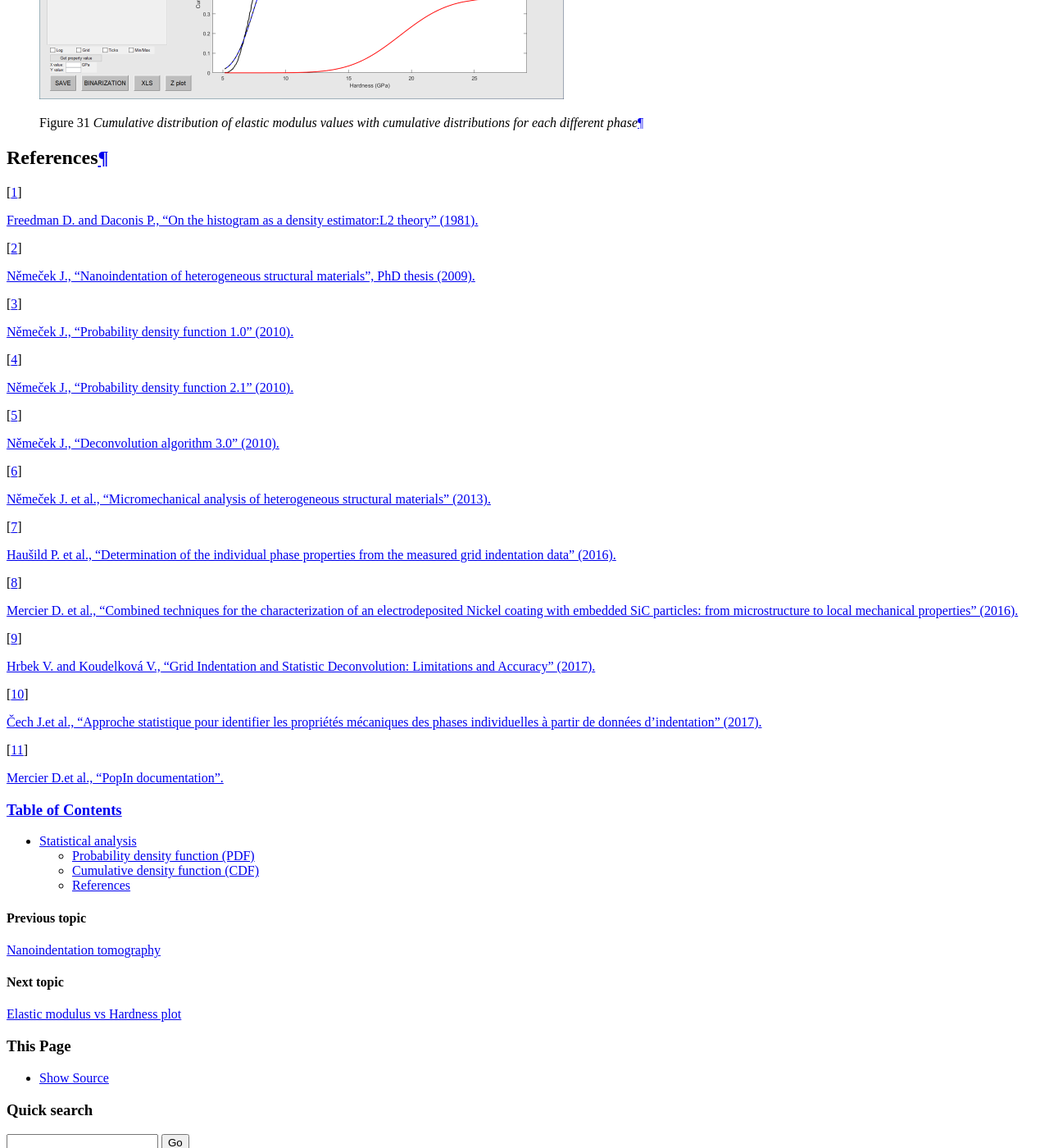
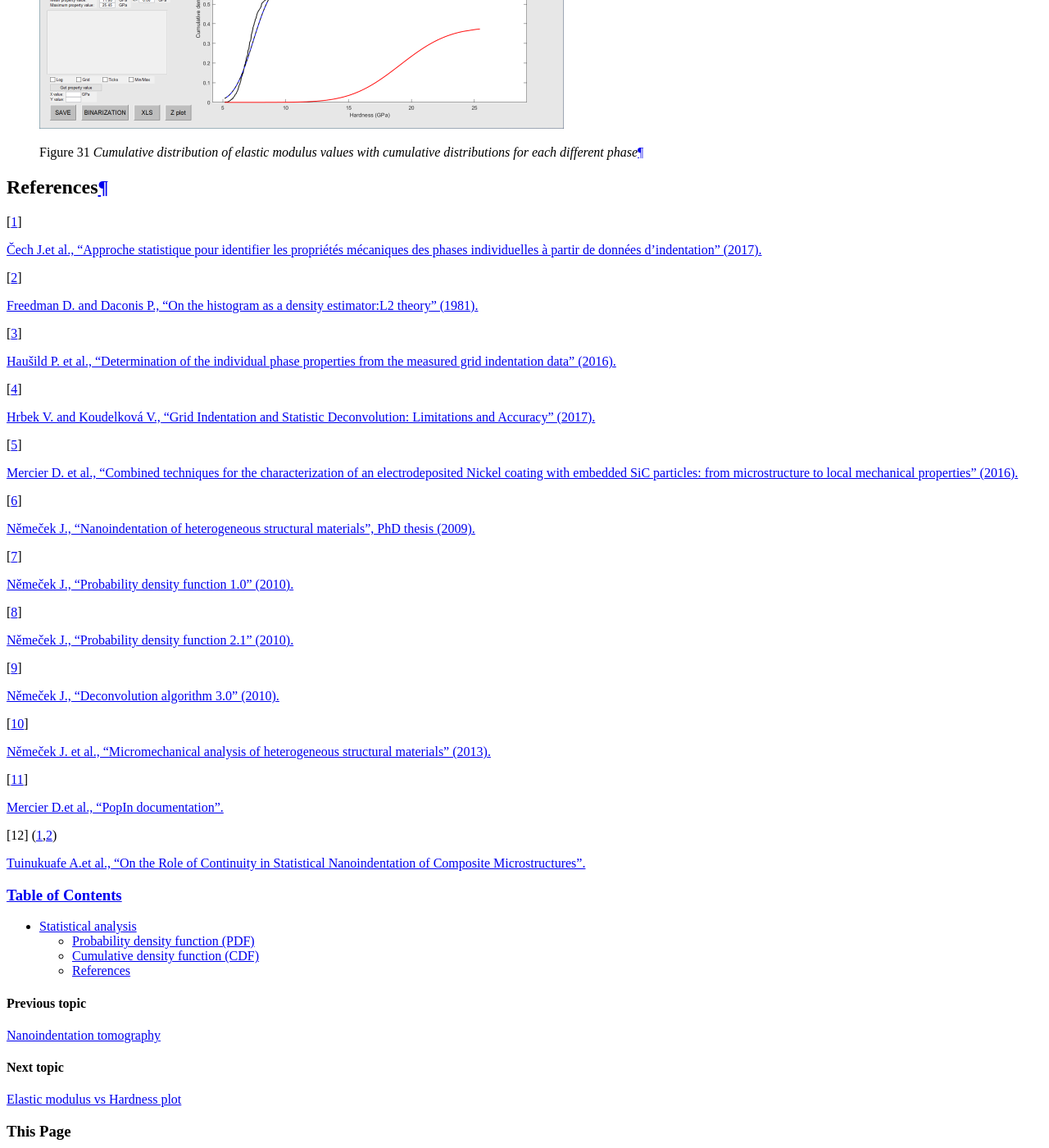
Before and after one commit to DavidMercier/TriDiMap, a Sphinx documentation site: the page built from doc/pdf_cdf.rst, in a window 1280 px wide and 1400 px high, scrolled down 5959 px. Shown: the whole window at 82% size. Built offline with Sphinx 7.4.7, drawn with Linux system fonts in a browser that asks for light colours; comment, search, counter and statistics services are not loaded; some of the changed text lies outside the part shown.

Commit message:
Update pdf_cdf.rst

```diff
--- a/doc/pdf_cdf.rst
+++ b/doc/pdf_cdf.rst
@@ -3,8 +3,8 @@
 
 .. include:: includes.rst
 
-For statistical analysis of the mechanical property values distribution, it is possible
-to use histograms or to use a cumulative distribution.
+For statistical nanoindentation (SNI) results [#Tuinukuafe_2022]_ or for statistical analysis of the mechanical property values distribution, it is possible
+to use histograms or to use a cumulative distribution. According to Tuinukuafe et al., SNI may be ineffective for measuring the mechanical properties of individual phases in a microstructure if they are not prolific enough to exhibit a continuous indent response [#Tuinukuafe_2022]_.
 
 Probability density function (PDF)
 ############################################
@@ -133,14 +133,15 @@
 References
 ############################################
 
+.. [#Cech_2017] `Čech J.et al., "Approche statistique pour identifier les propriétés mécaniques des phases individuelles à partir de données d’indentation" (2017). <https://doi.org/10.1051/mattech/2016041>`_
 .. [#FreedmanDaconis_1981] `Freedman D. and Daconis P., "On the histogram as a density estimator:L2 theory" (1981). <https://doi.org/10.1007/BF01025868>`_
+.. [#Hausild_2016] `Haušild P. et al., "Determination of the individual phase properties from the measured grid indentation data" (2016). <https://doi.org/10.1557/jmr.2016.375>`_
+.. [#Hrbek_2017] `Hrbek V. and Koudelková V., "Grid Indentation and Statistic Deconvolution: Limitations and Accuracy" (2017). <https://dx.doi.org/10.4028/www.scientific.net/KEM.731.15>`_
+.. [#Mercier_2016] `Mercier D. et al., "Combined techniques for the characterization of an electrodeposited Nickel coating with embedded SiC particles: from microstructure to local mechanical properties" (2016). <https://doi.org/10.13140/RG.2.2.13062.16962>`_
 .. [#Nemecek_2009] `Němeček J., "Nanoindentation of heterogeneous structural materials", PhD thesis (2009). <http://ksm.fsv.cvut.cz/~nemecek/teaching/dmpo/literatura/habilitation%20thesis_Nemecek_CTU-01-2010.pdf>`_
 .. [#Nemecek_2010_1] `Němeček J., "Probability density function 1.0" (2010). <http://ksm.fsv.cvut.cz/~nemecek/links/exp2pdf10/exp2pdf10.htm>`_
 .. [#Nemecek_2010_2] `Němeček J., "Probability density function 2.1" (2010). <http://ksm.fsv.cvut.cz/~nemecek/links/exp2pdf21/exp2pdf21.htm>`_
 .. [#Nemecek_2010_3] `Němeček J., "Deconvolution algorithm 3.0" (2010). <http://ksm.fsv.cvut.cz/~nemecek/links/decon30/decon.htm>`_
 .. [#Nemecek_2013] `Němeček J. et al., "Micromechanical analysis of heterogeneous structural materials" (2013). <https://doi.org/10.1016/j.cemconcomp.2012.06.015>`_
-.. [#Hausild_2016] `Haušild P. et al., "Determination of the individual phase properties from the measured grid indentation data" (2016). <https://doi.org/10.1557/jmr.2016.375>`_
-.. [#Mercier_2016] `Mercier D. et al., "Combined techniques for the characterization of an electrodeposited Nickel coating with embedded SiC particles: from microstructure to local mechanical properties" (2016). <https://doi.org/10.13140/RG.2.2.13062.16962>`_
-.. [#Hrbek_2017] `Hrbek V. and Koudelková V., "Grid Indentation and Statistic Deconvolution: Limitations and Accuracy" (2017). <https://dx.doi.org/10.4028/www.scientific.net/KEM.731.15>`_
-.. [#Cech_2017] `Čech J.et al., "Approche statistique pour identifier les propriétés mécaniques des phases individuelles à partir de données d’indentation" (2017). <https://doi.org/10.1051/mattech/2016041>`_
 .. [#popin] `Mercier D.et al., "PopIn documentation". <https://popin.readthedocs.io/en/latest/models.html#weibull-type-distribution>`_
+.. [#Tuinukuafe_2022] `Tuinukuafe A.et al., "On the Role of Continuity in Statistical Nanoindentation of Composite Microstructures". <https://doi.org/10.1111/jace.18665>`_
```
